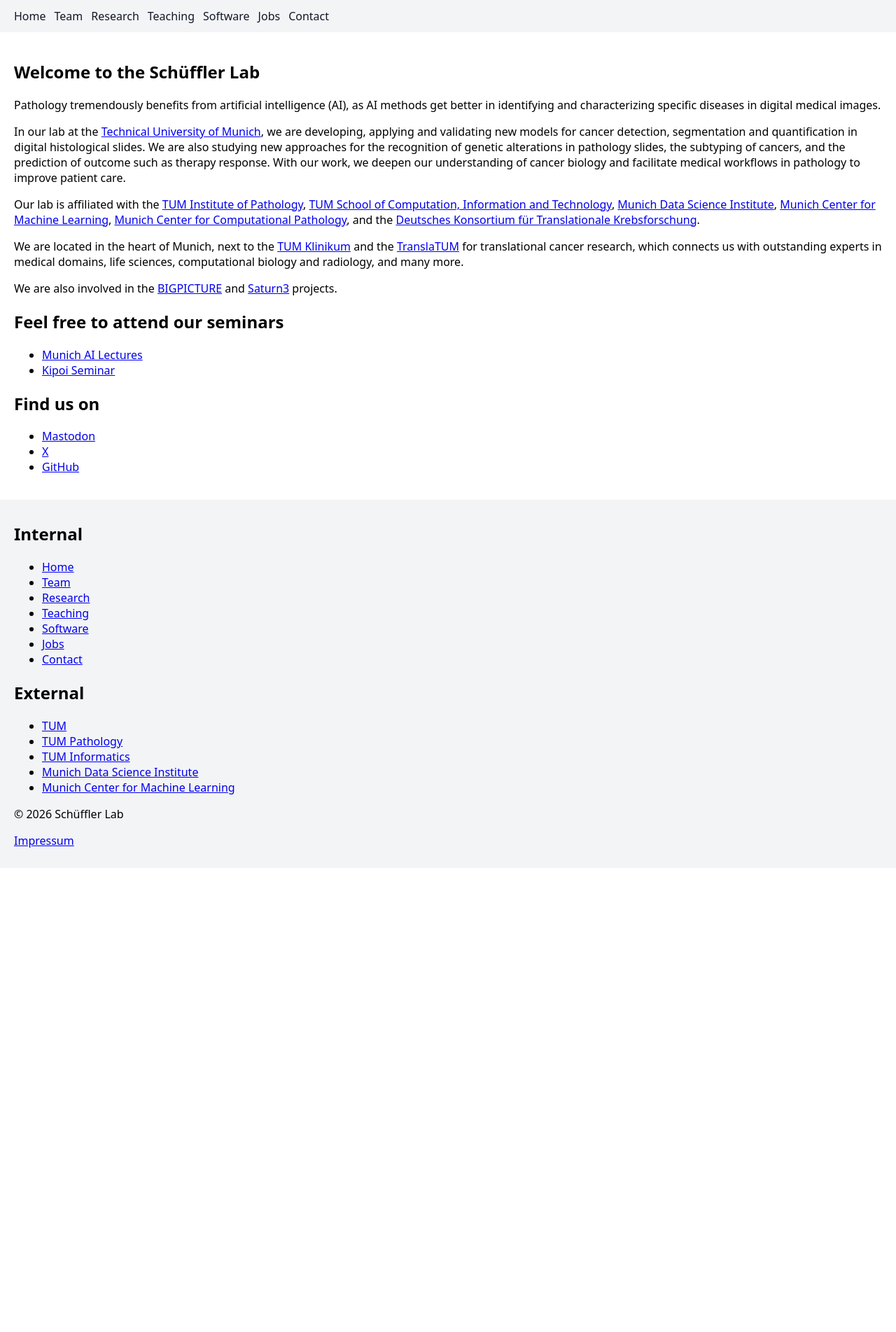
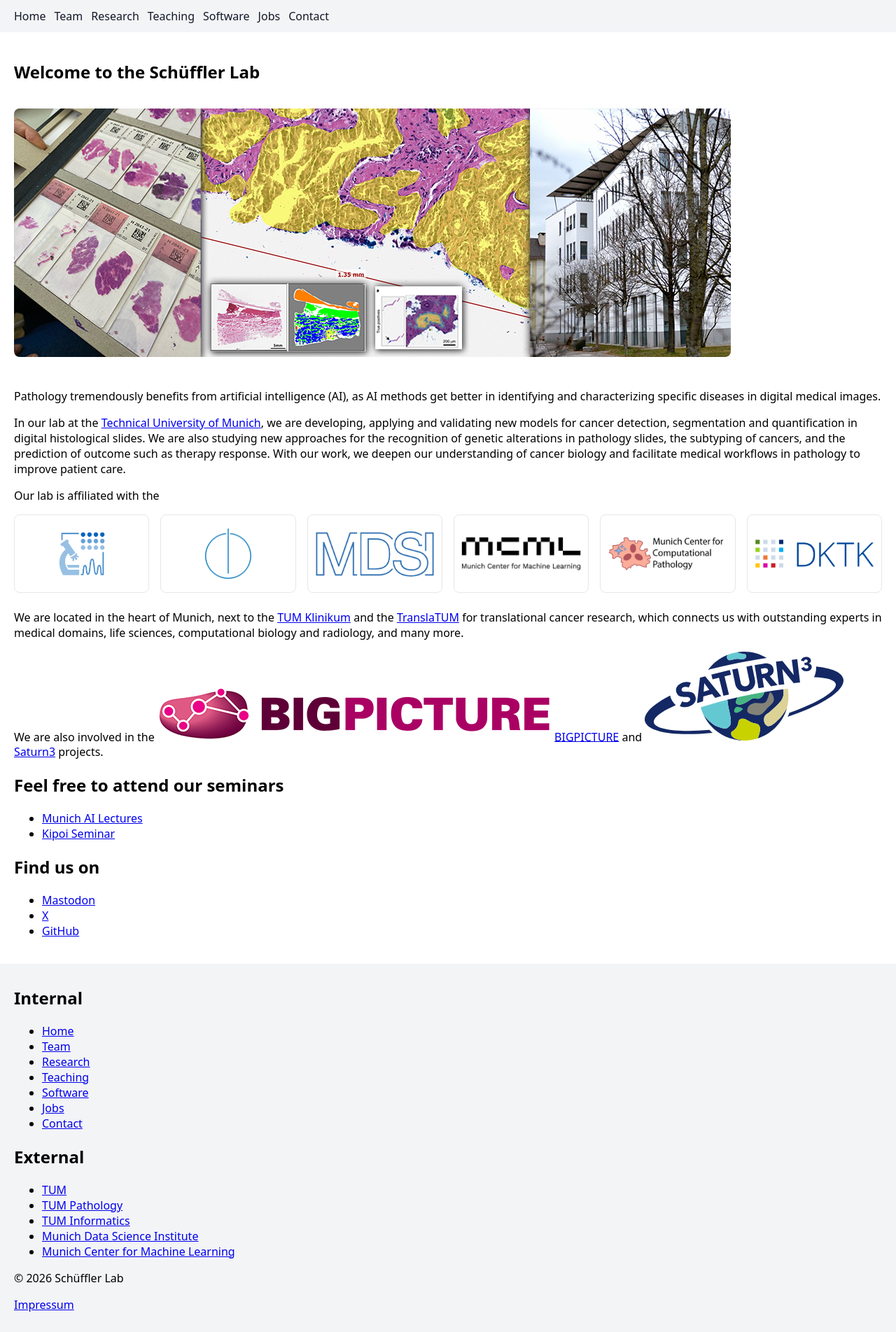
Before and after one commit to schuefflerlab/schuefflerlab.github.io, a Jekyll site: the page built from index.html, in a window 1280 px wide. Shown: the whole page at 70% size. Built offline with Jekyll 4.4.1, drawn with Linux system fonts in a browser that asks for light colours; before the commit the page ends 1240 px from its top, so only the background shows below that.

Commit message:
added images and logos to front page

```diff
--- a/_layouts/layout.html
+++ b/_layouts/layout.html
@@ -20,6 +20,10 @@
       .publication-meta { color:#4b5563; margin: 0.25rem 0 0.75rem; }
       .publication-links a { color:#1d4ed8; text-decoration:none; margin-right: 1rem; }
       .publication-links a:hover { text-decoration:underline; }
+      .hero-image { max-width:100%; height:auto; margin:1rem 0 1.5rem; border-radius:8px; }
+      .logo-grid { display:grid; grid-template-columns:repeat(auto-fit, minmax(140px, 1fr)); gap:16px; align-items:center; margin:1rem 0 1.5rem; }
+      .logo-grid a { display:flex; justify-content:center; align-items:center; padding:10px; border:1px solid #e5e7eb; border-radius:8px; background:#fff; min-height:90px; }
+      .logo-grid img { max-width:100%; max-height:72px; width:auto; height:auto; object-fit:contain; }
     </style>
   </head>
   <body>
--- a/index.html
+++ b/index.html
@@ -5,6 +5,8 @@
 
 <section>
   <h1>Welcome to the Schüffler Lab</h1>
+
+  <img class="hero-image" src="{{ '/assets/images/homepage/banner.png' | relative_url }}" alt="Schüffler Lab banner" />
 
   <p>
     Pathology tremendously benefits from artificial intelligence (AI), as AI methods
@@ -24,14 +26,15 @@
 
   <p>
     Our lab is affiliated with the
-    <a href="https://www.pm.mh.tum.de/en/path/">TUM Institute of Pathology</a>,
-    <a href="https://www.cit.tum.de/en/cit/home/">TUM School of Computation, Information and Technology</a>,
-    <a href="https://www.mdsi.tum.de/en/mdsi/home/">Munich Data Science Institute</a>,
-    <a href="https://mcml.ai/">Munich Center for Machine Learning</a>,
-    <a href="https://munichpathology.ai/">Munich Center for Computational Pathology</a>,
-    and the
-    <a href="https://dktk.dkfz.de/">Deutsches Konsortium für Translationale Krebsforschung</a>.
   </p>
+  <div class="logo-grid">
+    <a href="https://www.pm.mh.tum.de/en/path/"><img src="{{ '/assets/images/homepage/LogoPatho.png' | relative_url }}" alt="TUM Institute of Pathology logo" /></a>
+    <a href="https://www.cit.tum.de/en/cit/home/"><img src="{{ '/assets/images/homepage/cit.webp' | relative_url }}" alt="TUM School of Computation, Information and Technology logo" /></a>
+    <a href="https://www.mdsi.tum.de/en/mdsi/home/"><img src="{{ '/assets/images/homepage/mdsi.png' | relative_url }}" alt="Munich Data Science Institute logo" /></a>
+    <a href="https://mcml.ai/"><img src="{{ '/assets/images/homepage/MCML_Logo_cropped.jpg' | relative_url }}" alt="Munich Center for Machine Learning logo" /></a>
+    <a href="https://munichpathology.ai/"><img src="{{ '/assets/images/homepage/mccp.png' | relative_url }}" alt="Munich Center for Computational Pathology logo" /></a>
+    <a href="https://dktk.dkfz.de/"><img src="{{ '/assets/images/homepage/dktk.png' | relative_url }}" alt="German Cancer Consortium logo" /></a>
+  </div>
 
   <p>
     We are located in the heart of Munich, next to the
@@ -44,7 +47,9 @@
 
   <p>
     We are also involved in the
+    <img src="{{ '/assets/images/homepage/BigPicture_logo-1.png' | relative_url }}" alt="BIGPICTURE logo" />
     <a href="https://www.bigpicture.eu/">BIGPICTURE</a> and
+    <img src="{{ '/assets/images/homepage/saturn3_logo.svg' | relative_url }}" alt="Saturn3 logo" />
     <a href="https://www.saturn3.org/">Saturn3</a> projects.
   </p>
 
```
Also changed, not shown: assets/images/homepage/BigPicture_logo-1.png (added), assets/images/homepage/Logo1.png (added), assets/images/homepage/LogoPatho.png (added), assets/images/homepage/MCML_Logo_cropped.jpg (added), assets/images/homepage/banner.png (added), assets/images/homepage/cit.webp (added), assets/images/homepage/dktk.png (added), assets/images/homepage/group.jpg (added), assets/images/homepage/mccp.png (added), assets/images/homepage/mdsi.png (added), assets/images/homepage/saturn3_logo.svg (added), assets/images/homepage/tum.png (added).
